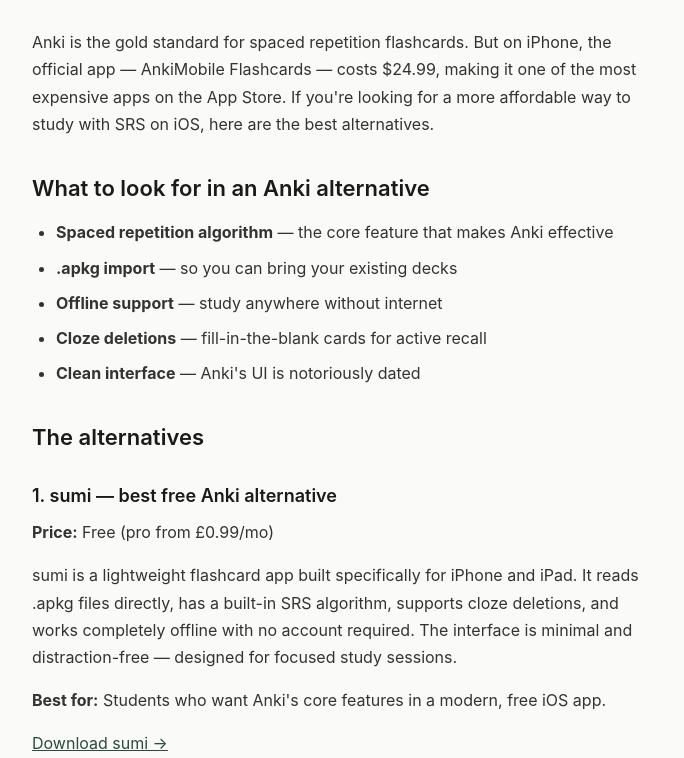
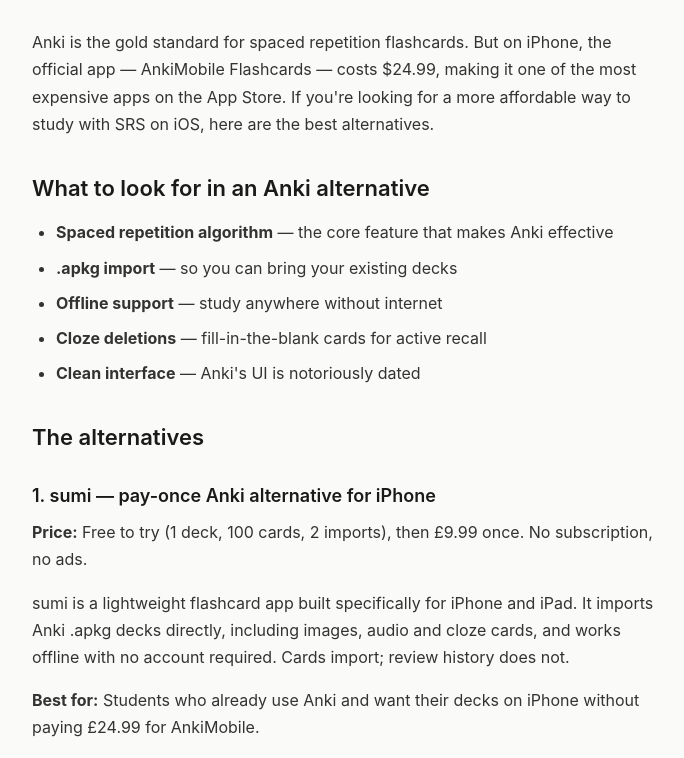
Before and after one commit to edenroye/sumi, a plain HTML site: page anki-alternative-ios.html in a window 1280 px wide. Shown: the part 189-947 px from the top of the page, without its empty margins (292-976 px from the left). Drawn offline with Linux system fonts and the light colour scheme.

Commit message:
Correct sumi price and description (pay once £9.99, not a subscription)
Co-Authored-By: Claude Opus 5.5 <noreply@anthropic.com>

```diff
--- a/anki-alternative-ios.html
+++ b/anki-alternative-ios.html
@@ -46,10 +46,10 @@ footer{max-width:680px;margin:0 auto;padding:24px;border-top:1px solid #eee;font
 
 <h2>The alternatives</h2>
 
-<h3>1. sumi — best free Anki alternative</h3>
-<p><strong>Price:</strong> Free (pro from £0.99/mo)</p>
-<p>sumi is a lightweight flashcard app built specifically for iPhone and iPad. It reads .apkg files directly, has a built-in SRS algorithm, supports cloze deletions, and works completely offline with no account required. The interface is minimal and distraction-free — designed for focused study sessions.</p>
-<p><strong>Best for:</strong> Students who want Anki's core features in a modern, free iOS app.</p>
+<h3>1. sumi — pay-once Anki alternative for iPhone</h3>
+<p><strong>Price:</strong> Free to try (1 deck, 100 cards, 2 imports), then £9.99 once. No subscription, no ads.</p>
+<p>sumi is a lightweight flashcard app built specifically for iPhone and iPad. It imports Anki .apkg decks directly, including images, audio and cloze cards, and works offline with no account required. Cards import; review history does not.</p>
+<p><strong>Best for:</strong> Students who already use Anki and want their decks on iPhone without paying £24.99 for AnkiMobile.</p>
 <p><a href="https://apps.apple.com/app/sumi-quiet-flashcards/id6759393853">Download sumi →</a></p>
 
 <h3>2. AnkiMobile Flashcards — the official option</h3>
```
